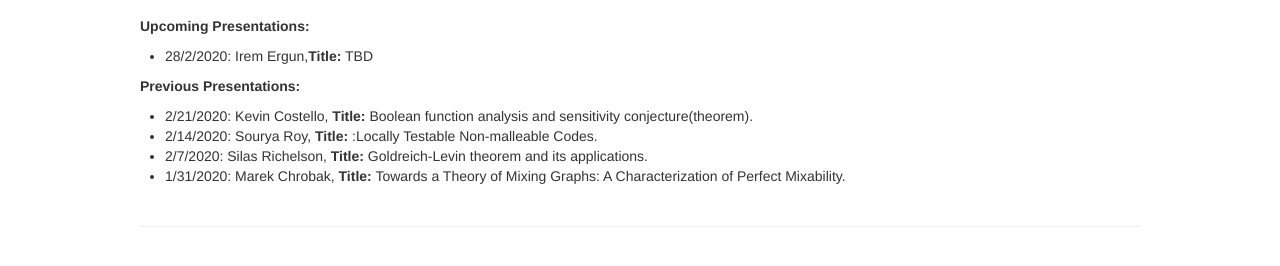
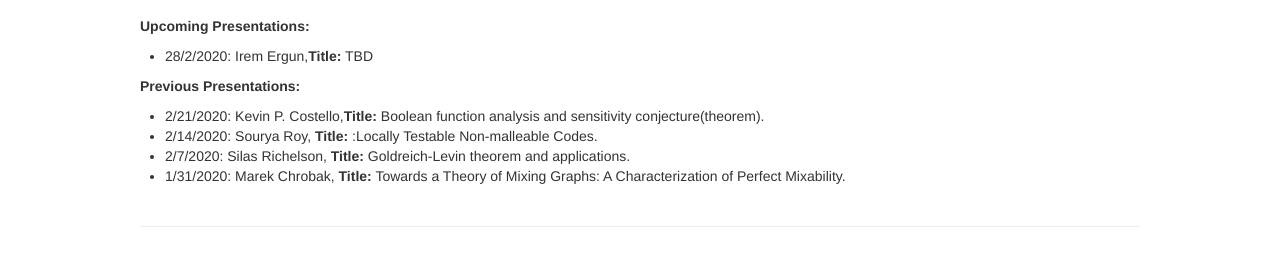
Before and after one commit to SRA2/cstweb, a Jekyll site: the page built from index.md, in a window 1280 px wide. Shown: the part 136-402 px from the top of the page. Built offline with Jekyll 4.4.1, drawn with Linux system fonts in a browser that asks for light colours.

Commit message:
Update index.md

```diff
--- a/index.md
+++ b/index.md
@@ -9,7 +9,7 @@ description:
 
 
 **Previous Presentations:**
-* 2/21/2020: Kevin Costello, **Title:** Boolean function analysis and sensitivity conjecture(theorem).
+* 2/21/2020: Kevin P. Costello,**Title:** Boolean function analysis and sensitivity conjecture(theorem).
 * 2/14/2020: Sourya Roy, **Title:** :Locally Testable Non-malleable Codes.
-* 2/7/2020: Silas Richelson, **Title:** Goldreich-Levin theorem and its applications.
+* 2/7/2020:  Silas Richelson, **Title:** Goldreich-Levin theorem and applications.
 * 1/31/2020: Marek Chrobak, **Title:** Towards a Theory of Mixing Graphs: A Characterization of Perfect Mixability.
```
